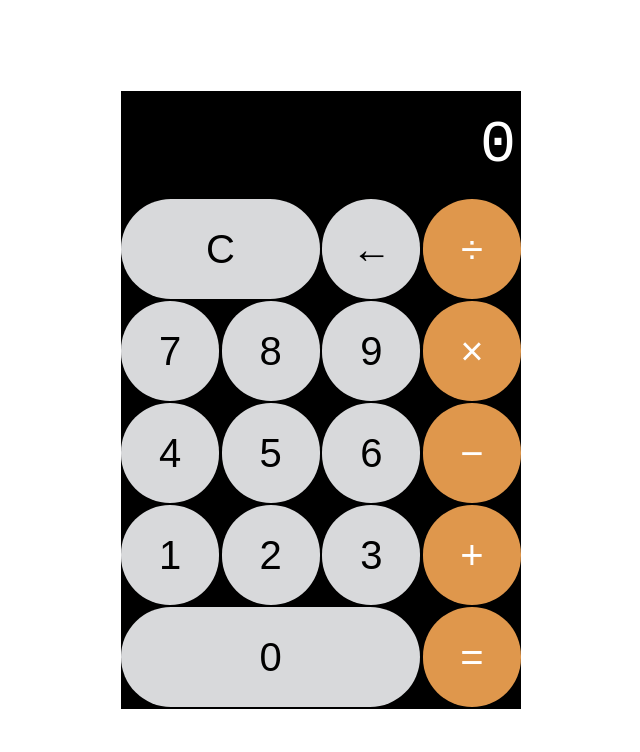
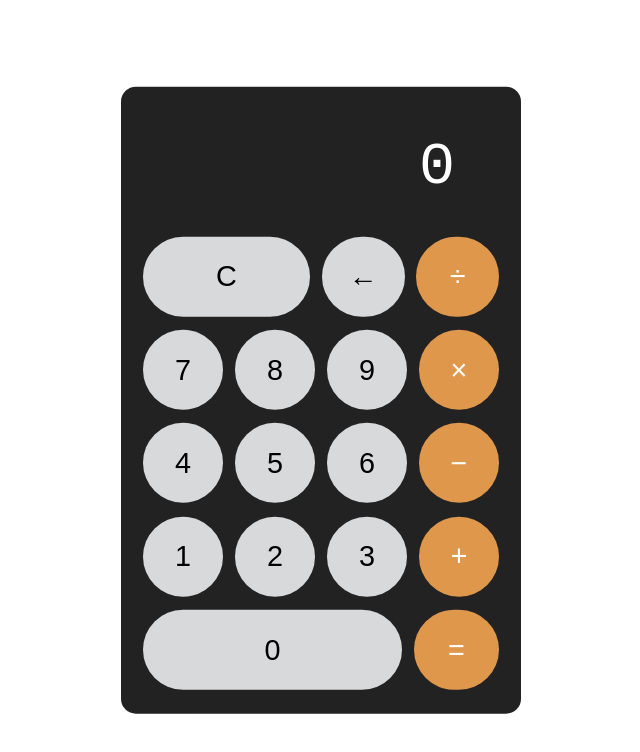
Before and after one commit to timtangonan/normie-calculator, a plain HTML site: page index.html in a window 1280 px wide. Shown: the whole page, without its empty margins (319-959 px from the left). Drawn offline with Linux system fonts and the light colour scheme.

Commit message:
refined styles

```diff
--- a/css/style.css
+++ b/css/style.css
@@ -8,12 +8,14 @@ html {
 
 .wrapper {
     width: 400px;
-    background-color: black;
+    background-color: #222;
     color: white;
     position: absolute;
     top: 50%;
     left: 50%;
     transform: translate(-50%, -50%);
+    padding: 1em;
+    border-radius: 15px;
 }
 
 .calc-button-row {
@@ -26,7 +28,7 @@ html {
 .screen {
     text-align: right;
     font-family: 'Courier New', Courier, monospace;
-    padding: 20px 5px;
+    padding: 30px 50px;
     font-size: 60px;
 }
 
@@ -34,10 +36,12 @@ html {
     background-color: #d8d9db;
     color: black;
     border: none;
-    font-size: 40px;
-    height: 100px;
+    font-size: 1.8rem;
+    height: 80px;
+    width: auto;
     flex-basis: 24.5%;
     border-radius: 50px;
+    margin: 0.2em;
 }
 
 .calc-button:hover {
```
